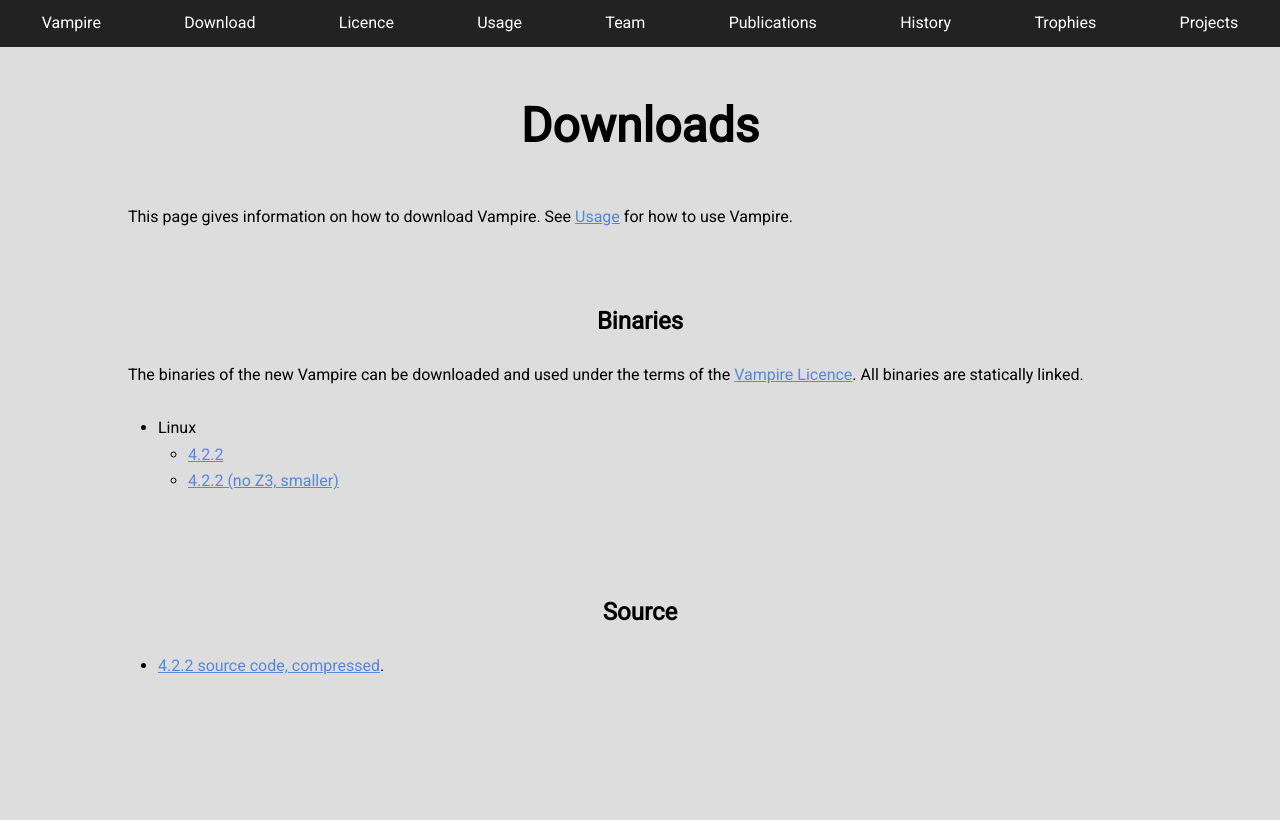
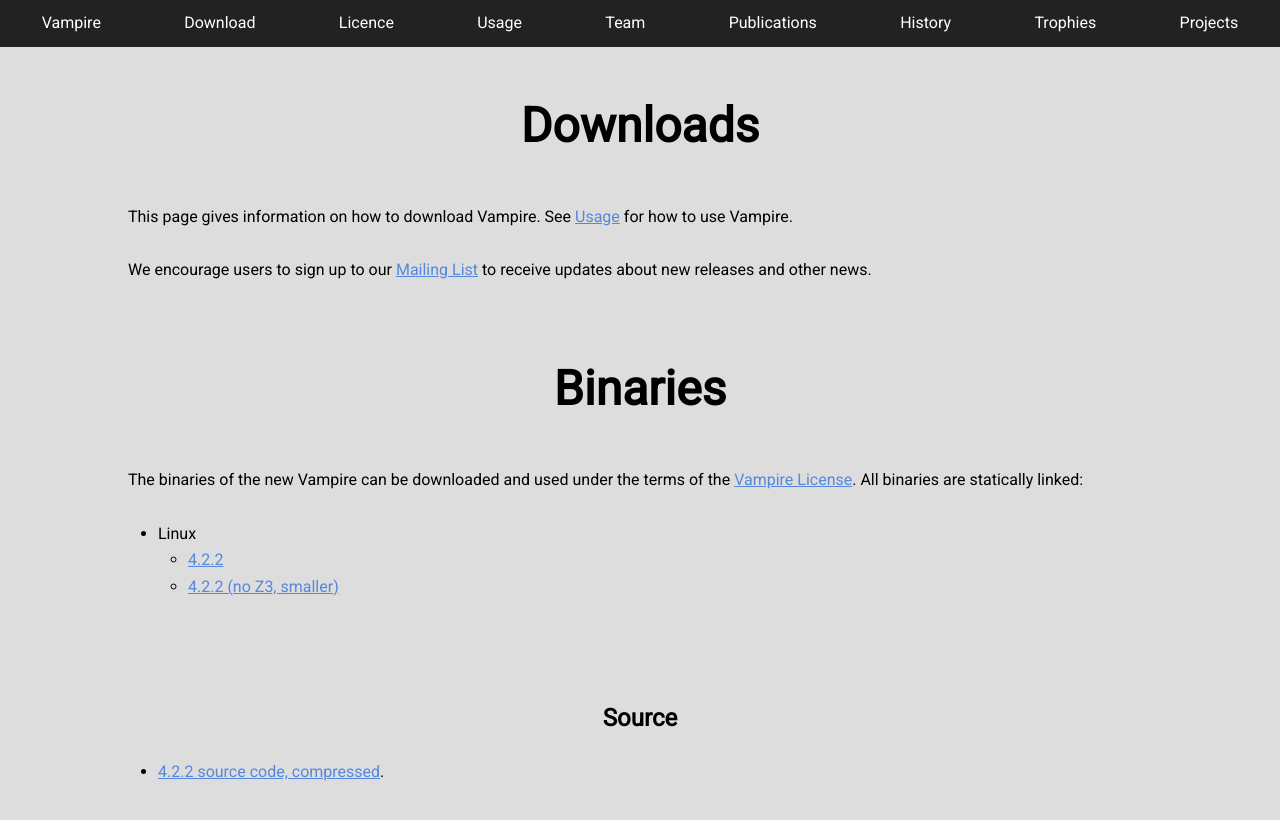
Before and after one commit to vprover/vprover.github.io, a Jekyll site: the page built from download.html, in a window 1280 px wide. Shown: the top 820 px of the page. Built offline with Jekyll 4.4.1, drawn with Linux system fonts in a browser that asks for light colours.

Commit message:
mailing list

```diff
--- a/download.html
+++ b/download.html
@@ -8,12 +8,12 @@
 See <a href="/usage.html">Usage</a> for how to use Vampire.
 </p>
 
-<section>
+<p>We encourage users to sign up to our <a href="https://groups.google.com/d/forum/vprover">Mailing List</a> to receive updates about new releases and other news.</p>
+
 <h1>Binaries</h1>
-<p>
-The binaries of the new Vampire can be downloaded and used under the terms of the <a href="/licence.html">Vampire Licence</a>.
-All binaries are statically linked.
-</p>
+<p>The binaries of the new Vampire can be downloaded and used under
+         the terms of the <a href="license.html">Vampire License</a>.
+All binaries are statically linked:</p>
 <ul>
  <li>Linux
   <ul>
```
